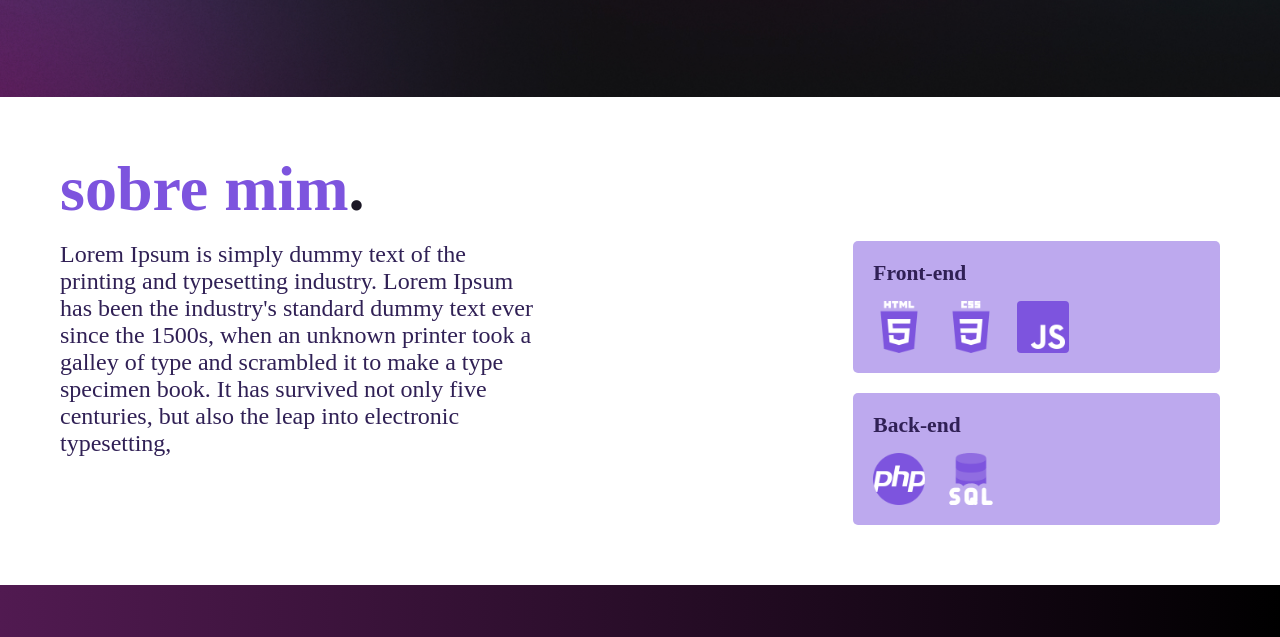
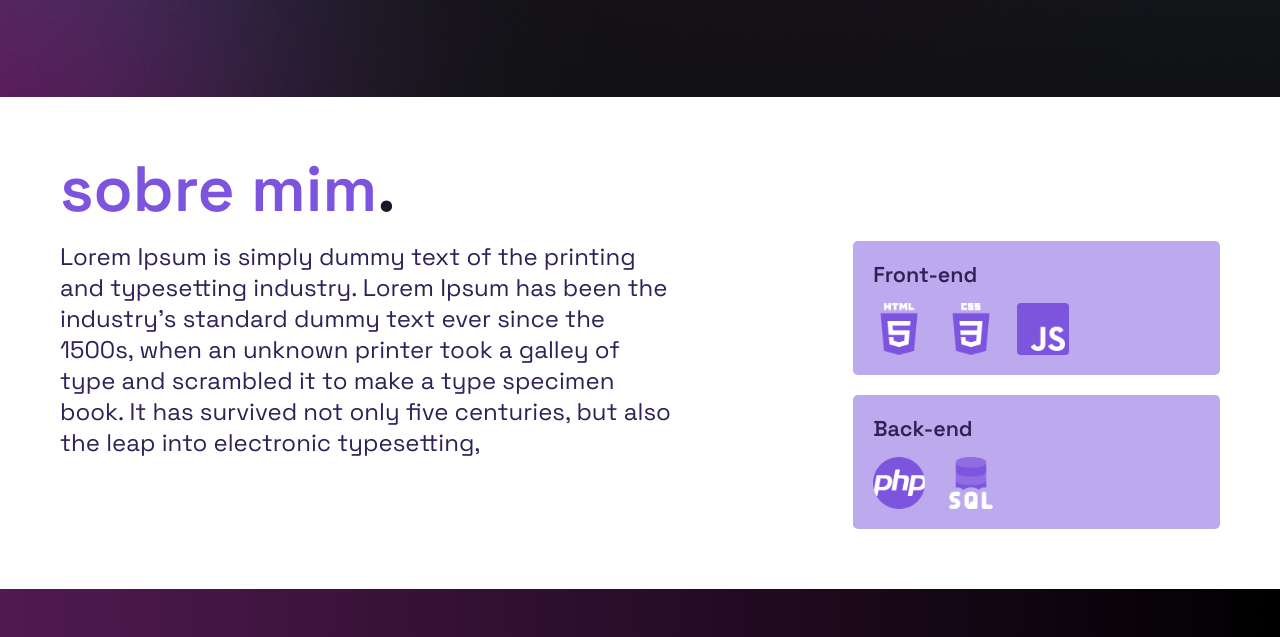
Before and after one commit to juniorod99/portfolio, a plain HTML site: page index.html in a window 1280 px wide. Shown: the part 657-1294 px from the top of the page. Drawn offline with nearby package versions, Linux system fonts and the light colour scheme.

Commit message:
Adicionando fonte.

```diff
--- a/index.html
+++ b/index.html
@@ -4,6 +4,9 @@
 <head>
   <meta charset="UTF-8">
   <meta name="viewport" content="width=device-width, initial-scale=1.0">
+  <link rel="preconnect" href="https://fonts.googleapis.com">
+  <link rel="preconnect" href="https://fonts.gstatic.com" crossorigin>
+  <link href="https://fonts.googleapis.com/css2?family=Space+Grotesk:wght@400;600&display=swap" rel="stylesheet">
   <link rel="stylesheet" href="https://unicons.iconscout.com/release/v4.0.8/css/line.css">
   <link rel="stylesheet" href="./css/swiper-bundle.min.css">
   <!-- <link rel="stylesheet" href="https://cdn.jsdelivr.net/npm/swiper@10/swiper-bundle.min.css" /> -->
```
